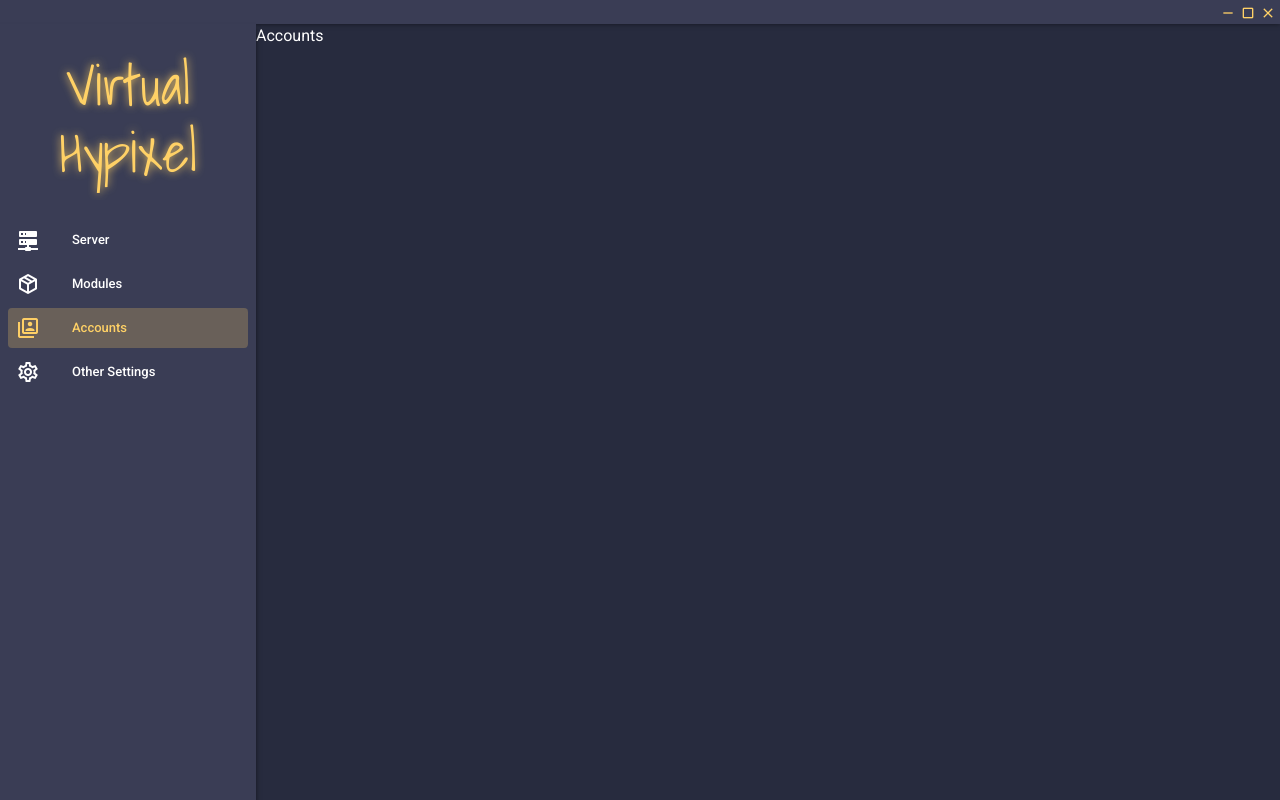
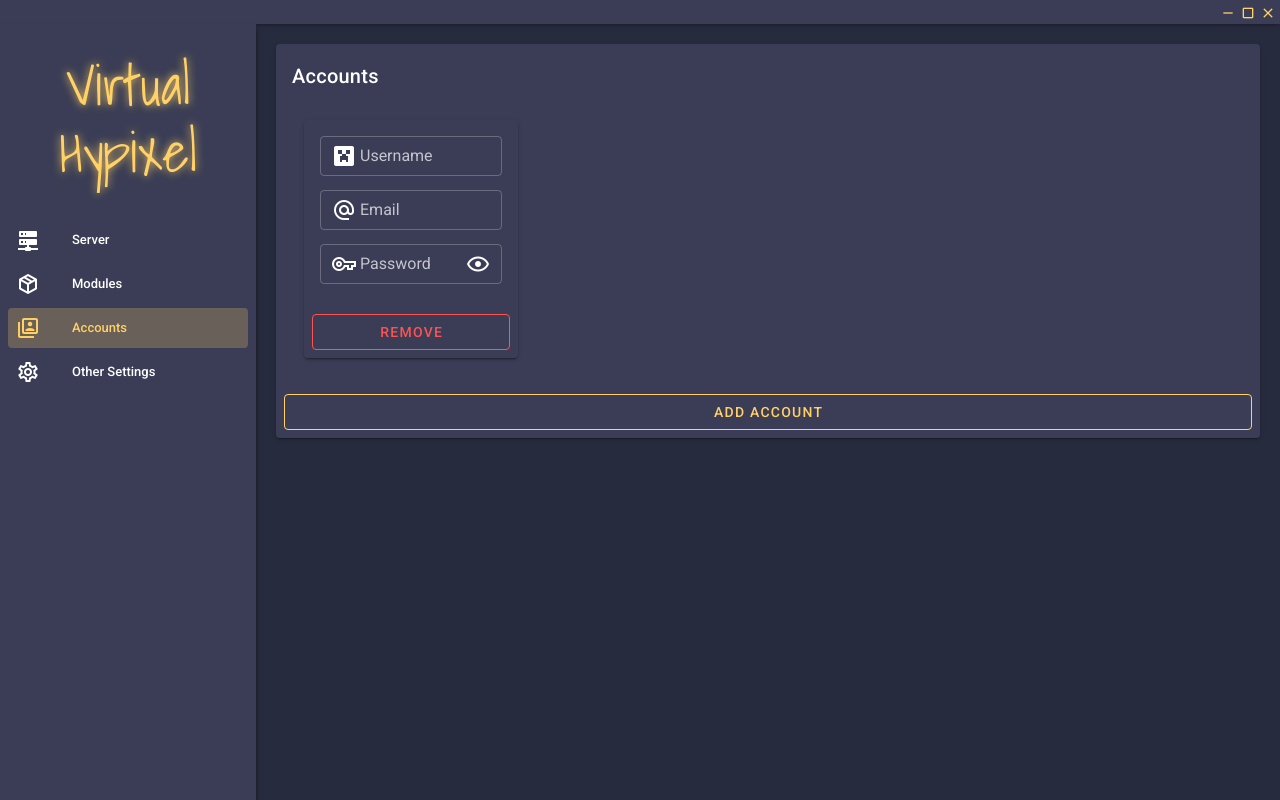
Before and after one commit to HumanDuck23/virtual-hypixel-v8, a Vue app in the folder launcher/: page /#/accounts in a window 1280 px wide. Built offline with nearby package versions, Linux system fonts and the light colour scheme.

Commit message:
finished Accounts.vue route

```diff
--- a/launcher/src/views/Accounts.vue
+++ b/launcher/src/views/Accounts.vue
@@ -1,10 +1,98 @@
 <template>
-  <div>Accounts</div>
+  <div>
+    <v-card class="ma-5" color="primary">
+      <v-card-title>Accounts</v-card-title>
+      <v-card-text>
+        <v-container fluid>
+          <v-row>
+            <v-col cols="12" sm="6" md="4" lg="3" xl="2" v-for="(account, index) in accounts" :key="index">
+              <v-card color="primary">
+                <v-card-text>
+                  <v-text-field outlined label="Username" v-model="account.username" prepend-inner-icon="mdi-minecraft" color="accent" dense/>
+                  <v-text-field outlined class="mt-n3" label="Email" v-model="account.email" prepend-inner-icon="mdi-at" color="accent" dense />
+                  <v-text-field outlined class="mt-n3" label="Password" v-model="account.password" prepend-inner-icon="mdi-key-outline" color="accent" :type="typePassword ? 'password' : 'text'" :append-icon="typePassword ? 'mdi-eye-outline' : 'mdi-eye-off-outline'" @click:append="typePassword = !typePassword" dense />
+                </v-card-text>
+                <v-card-actions class="mt-n5">
+                  <v-btn @click="toDelete = index; deleteConfirm = true" block color="error" outlined>
+                    Remove
+                  </v-btn>
+                </v-card-actions>
+              </v-card>
+            </v-col>
+          </v-row>
+        </v-container>
+      </v-card-text>
+      <v-card-actions>
+        <v-btn block outlined color="accent" @click="addAccount">Add Account</v-btn>
+      </v-card-actions>
+    </v-card>
+
+    <v-dialog v-model="deleteConfirm" max-width="300">
+      <v-card color="primary">
+        <v-card-title>Remove Account</v-card-title>
+        <v-card-text>
+          Are you sure you want to remove the account <b v-if="toDelete >= 0">{{ accounts[toDelete].username }}</b>?
+        </v-card-text>
+        <v-card-actions>
+          <v-spacer></v-spacer>
+          <v-btn color="accent" text @click="deleteConfirm = false">Cancel</v-btn>
+          <v-btn color="primary" @click="deleteAccount">Remove</v-btn>
+        </v-card-actions>
+      </v-card>
+    </v-dialog>
+  </div>
 </template>
 
 <script>
 export default {
-  name: "Accounts"
+  name: "Accounts",
+
+  data: () => ({
+    accounts: [
+      {
+        username: "",
+        email: "",
+        password: ""
+      }
+    ],
+    typePassword: true,
+
+    deleteConfirm: false,
+    toDelete: -1
+  }),
+
+  mounted() {
+    if (localStorage.getItem("accounts")) {
+      this.accounts = JSON.parse(localStorage.getItem("accounts"))
+    }
+  },
+
+  methods: {
+    addAccount() {
+      this.accounts.push({
+        username: "",
+        email: "",
+        password: ""
+      })
+    },
+
+    deleteAccount() {
+      if (this.toDelete >= 0) {
+        this.accounts.splice(this.toDelete, 1)
+        this.toDelete = -1
+        this.deleteConfirm = false
+      }
+    }
+  },
+
+  watch: {
+    accounts: {
+      handler() {
+        localStorage.setItem("accounts", JSON.stringify(this.accounts))
+      },
+      deep: true
+    }
+  }
 }
 </script>
 
```
